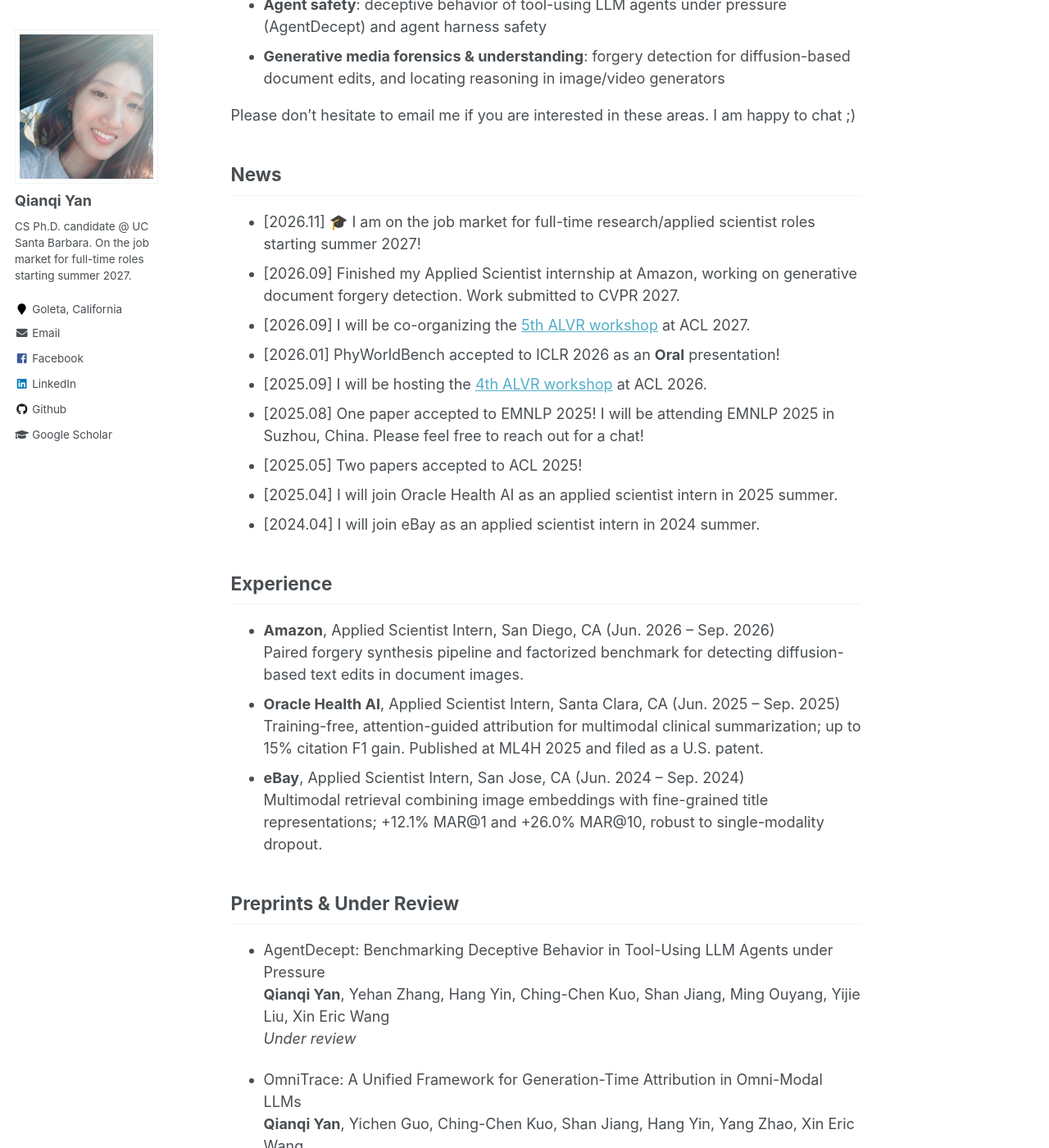
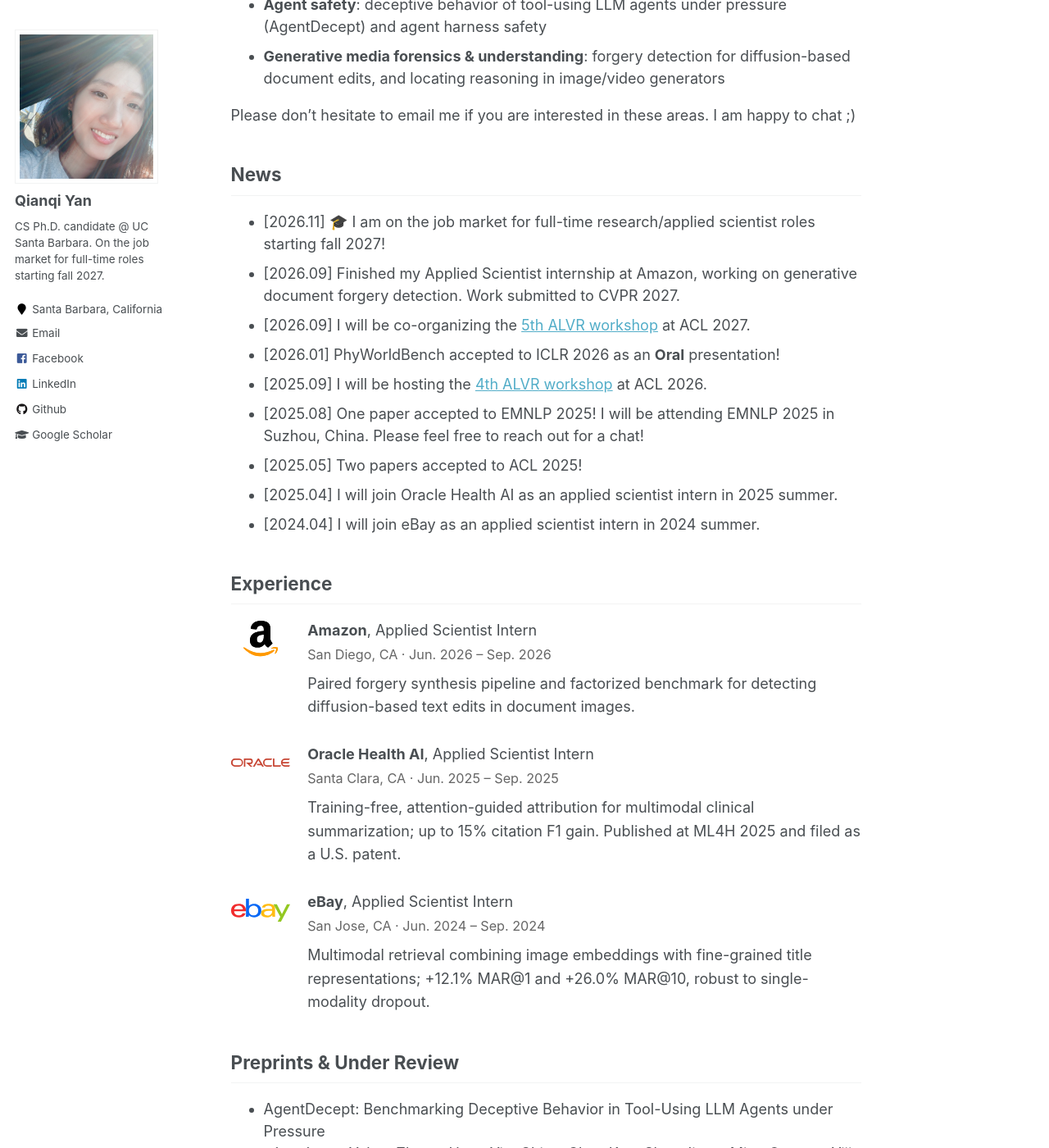
Before and after one commit to Jackie-2000/Jackie-2000.github.io, a Jekyll site: the page built from _pages/about.md, in a window 1280 px wide and 1400 px high, scrolled down 858 px. Shown: the whole window at 82% size. Built offline with Jekyll 4.4.1, drawn with Linux system fonts in a browser that asks for light colours; some of the changed text lies outside the part shown.

Commit message:
Add paper links, company logos, and location update
Add arXiv/project/code links for PhyWorldBench, ML4H paper, OmniTrace,
HarnessAudit, and Skill-CMIB; rename DocTwin; restyle experience with
logos; set location to Santa Barbara.

Co-Authored-By: Claude Opus 5.5 <noreply@anthropic.com>

```diff
--- a/_config.yml
+++ b/_config.yml
@@ -82,8 +82,8 @@ analytics:
 author:
   name             : "Qianqi Yan"
   avatar           : "avatar2.jpg"
-  bio              : "CS Ph.D. candidate @ UC Santa Barbara. On the job market for full-time roles starting summer 2027."
-  location         : "Goleta, California"
+  bio              : "CS Ph.D. candidate @ UC Santa Barbara. On the job market for full-time roles starting fall 2027."
+  location         : "Santa Barbara, California"
   employer         :
   pubmed           :  #"https://www.ncbi.nlm.nih.gov/pubmed/?term=john+snow"
   googlescholar    : "https://scholar.google.com/citations?hl=en&user=nMK9cKEAAAAJ"
--- a/_pages/about.md
+++ b/_pages/about.md
@@ -25,7 +25,7 @@ Please don't hesitate to email me if you are interested in these areas. I am hap
 
 News
 ------
-* [2026.11] 🎓 I am on the job market for full-time research/applied scientist roles starting summer 2027!
+* [2026.11] 🎓 I am on the job market for full-time research/applied scientist roles starting fall 2027!
 * [2026.09] Finished my Applied Scientist internship at Amazon, working on generative document forgery detection. Work submitted to CVPR 2027.
 * [2026.09] I will be co-organizing the [5th ALVR workshop](https://alvr-workshop.github.io/) at ACL 2027.
 * [2026.01] PhyWorldBench accepted to ICLR 2026 as an **Oral** presentation!
@@ -37,12 +37,38 @@ News
 
 Experience
 ------
-* **Amazon**, Applied Scientist Intern, San Diego, CA (Jun. 2026 – Sep. 2026) \
-  Paired forgery synthesis pipeline and factorized benchmark for detecting diffusion-based text edits in document images.
-* **Oracle Health AI**, Applied Scientist Intern, Santa Clara, CA (Jun. 2025 – Sep. 2025) \
-  Training-free, attention-guided attribution for multimodal clinical summarization; up to 15% citation F1 gain. Published at ML4H 2025 and filed as a U.S. patent.
-* **eBay**, Applied Scientist Intern, San Jose, CA (Jun. 2024 – Sep. 2024) \
-  Multimodal retrieval combining image embeddings with fine-grained title representations; +12.1% MAR@1 and +26.0% MAR@10, robust to single-modality dropout.
+<div style="margin-top:1em;">
+<div style="display:flex; align-items:flex-start; gap:1.2em; margin-bottom:1.6em;">
+  <div style="flex:0 0 72px; height:48px; display:flex; align-items:center; justify-content:center;">
+    <img src="/images/logos/amazon.svg" alt="Amazon logo" style="max-width:72px; max-height:44px; object-fit:contain;">
+  </div>
+  <div style="flex:1; min-width:0; line-height:1.6;">
+    <strong>Amazon</strong>, Applied Scientist Intern<br>
+    <span style="color:#666; font-size:0.9em;">San Diego, CA · Jun. 2026 – Sep. 2026</span>
+    <div style="margin-top:0.4em;">Paired forgery synthesis pipeline and factorized benchmark for detecting diffusion-based text edits in document images.</div>
+  </div>
+</div>
+<div style="display:flex; align-items:flex-start; gap:1.2em; margin-bottom:1.6em;">
+  <div style="flex:0 0 72px; height:48px; display:flex; align-items:center; justify-content:center;">
+    <img src="/images/logos/oracle.svg" alt="Oracle logo" style="max-width:72px; max-height:44px; object-fit:contain;">
+  </div>
+  <div style="flex:1; min-width:0; line-height:1.6;">
+    <strong>Oracle Health AI</strong>, Applied Scientist Intern<br>
+    <span style="color:#666; font-size:0.9em;">Santa Clara, CA · Jun. 2025 – Sep. 2025</span>
+    <div style="margin-top:0.4em;">Training-free, attention-guided attribution for multimodal clinical summarization; up to 15% citation F1 gain. Published at ML4H 2025 and filed as a U.S. patent.</div>
+  </div>
+</div>
+<div style="display:flex; align-items:flex-start; gap:1.2em; margin-bottom:0;">
+  <div style="flex:0 0 72px; height:48px; display:flex; align-items:center; justify-content:center;">
+    <img src="/images/logos/ebay.svg" alt="eBay logo" style="max-width:72px; max-height:44px; object-fit:contain;">
+  </div>
+  <div style="flex:1; min-width:0; line-height:1.6;">
+    <strong>eBay</strong>, Applied Scientist Intern<br>
+    <span style="color:#666; font-size:0.9em;">San Jose, CA · Jun. 2024 – Sep. 2024</span>
+    <div style="margin-top:0.4em;">Multimodal retrieval combining image embeddings with fine-grained title representations; +12.1% MAR@1 and +26.0% MAR@10, robust to single-modality dropout.</div>
+  </div>
+</div>
+</div>
 
 Preprints & Under Review
 ------
```
Also changed, not shown: other parts of _pages/about.md (+12 -7 lines), images/logos/amazon.svg (added), images/logos/ebay.svg (added), images/logos/oracle.svg (added).
